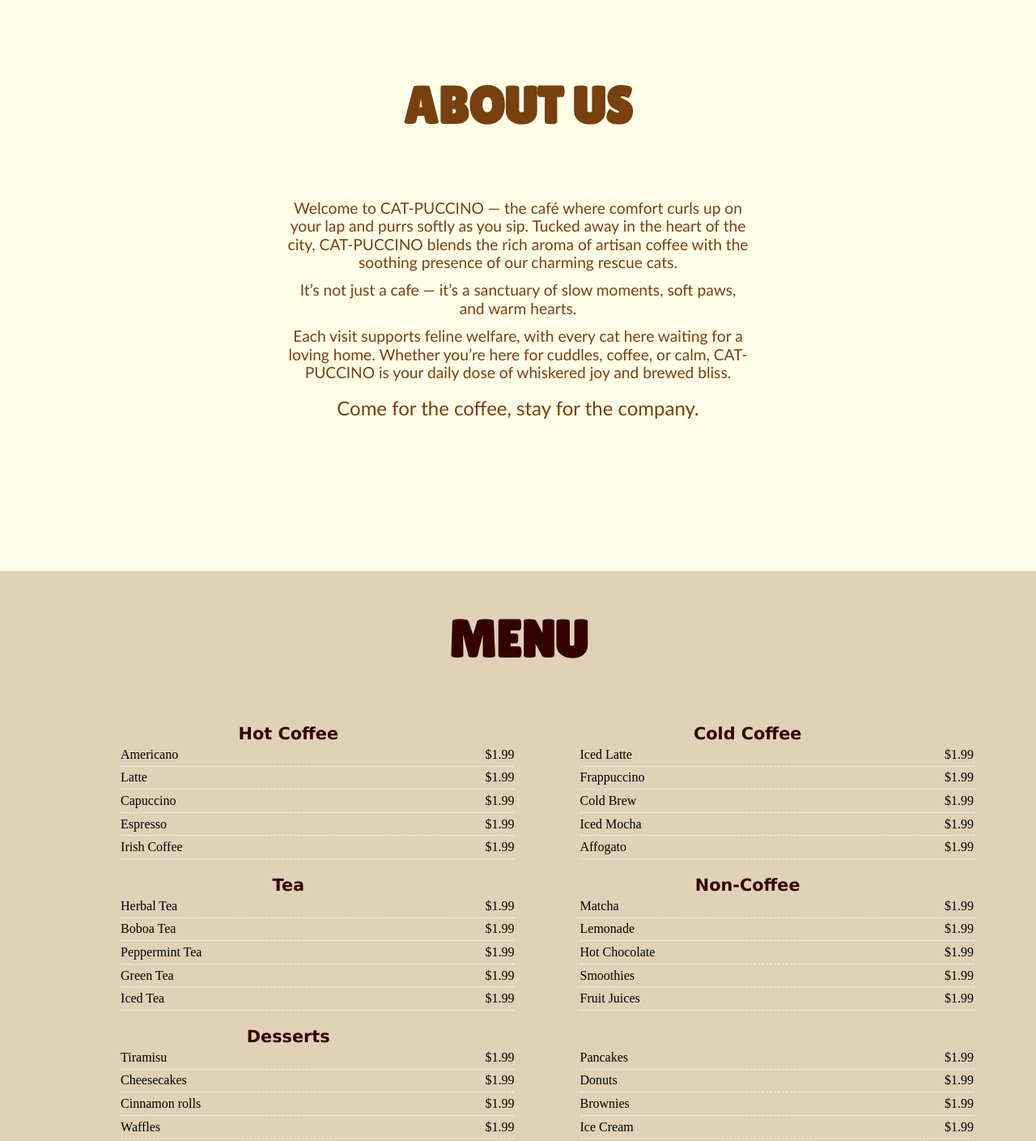
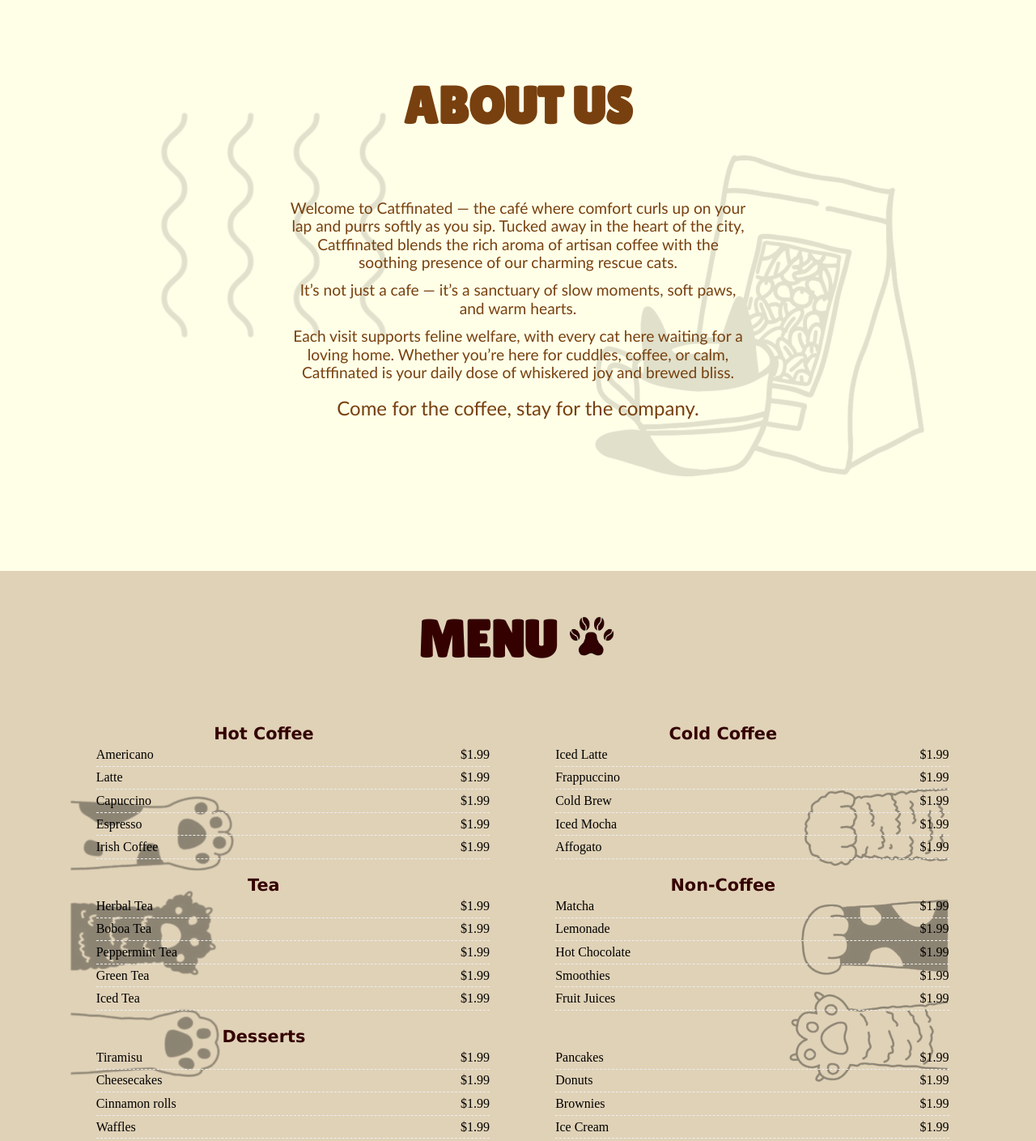
Before and after one commit to Anshul-Bhau/CAT-PUCCINO, a plain HTML site: page index.html in a window 1280 px wide. Shown: the part 895-2304 px from the top of the page at 81% size. Drawn offline with Linux system fonts and the light colour scheme; a web font is replaced by a local one.

Commit message:
visual changes

```diff
--- a/index.html
+++ b/index.html
@@ -19,7 +19,7 @@
     <header>
         <nav class="nav-bar">
             <div class="nav-left-elem">
-                <a href="index.html">CAT-PUCCINO</a>
+                <a href="index.html">Catffinated</a>
             </div>
             <div class="nav-right-elem">
                 <ul class="list-items">
@@ -48,12 +48,16 @@
     </div>
 
     <div class="about-us" id="about-us">
+        <div class="bg-img">
+            <img id="swigly" src="images/swigly-lines.png" alt="">
+            <img id="cat-pack" src="images/bgimage.png" alt="">
+        </div>
         <div class="about-text-cont">
             <h2>ABOUT US</h2>
             <div class="sub-text">
-                <p>Welcome to CAT-PUCCINO — the café where comfort curls up on your lap and purrs softly as you sip.
+                <p>Welcome to Catffinated — the café where comfort curls up on your lap and purrs softly as you sip.
                     Tucked
-                    away in the heart of the city, CAT-PUCCINO blends the rich aroma of artisan coffee with the soothing
+                    away in the heart of the city, Catffinated blends the rich aroma of artisan coffee with the soothing
                     presence of our charming rescue cats.</p>
 
                 <p>It’s not just a cafe — it’s a sanctuary of slow moments, soft
@@ -61,7 +65,7 @@
 
                 <p>Each visit supports feline welfare, with every cat here waiting for a loving home. Whether you’re
                     here
-                    for cuddles, coffee, or calm, CAT-PUCCINO is your daily dose of whiskered joy and brewed bliss.</p>
+                    for cuddles, coffee, or calm, Catffinated is your daily dose of whiskered joy and brewed bliss.</p>
 
                 <p id="endline">Come for the coffee, stay for the company.</p>
             </div>
@@ -69,8 +73,12 @@
     </div>
 
     <div class="menu" id="menu">
+        <div class="menu-bg-img">
+            <img id="left" src="images/cat-paws-1.png" alt="">
+            <img id="right" src="images/cat-paws-2.png" alt="">
+        </div>
         <div class="menu-heading">
-            <h2>MENU</h2>
+            <h2>MENU <img id="menu-img" src="images/cat3.png" alt=""></h2>
         </div>
         <div class="first-row">
             <div class="hot">
@@ -307,11 +315,11 @@
             <div class="contact" id="contact">
                 <h4>Contact</h4>
                 <div class="contact-text">
-                    <p><span id="name">CAT-PUCCINO</span></p>
-                    <p>Address</p>
-                    <p>Address</p>
+                    <p><span id="name">Catffinated</span></p>
+                    <p>12 Paws & Whiskers Street, Catford Alley</p>
+                    <p>Mumbai, India</p>
                     <p>Phone: 123456789</p>
-                    <p>email: <span id="email">catpuccino@gmail.com</span></p>
+                    <p>email: <span id="email">catffinated@gmail.com</span></p>
                 </div>
                 <hr>
                 <img src="images/logo.png" alt="logo">
@@ -368,7 +376,7 @@
                 <h4>News</h4>
                 <p class="news-name">
                     <a href="">
-                        Cat-puccino updates 2025
+                        Catffinated updates 2025
                     </a>
                 </p>
                 <p class="news-date">
@@ -386,14 +394,14 @@
                 <hr style="border: 1px solid #626262;  margin: 12px 0;">
                 <p class="news-name">
                     <a href="">
-                        The Cat-puccino "Gathering Room"
+                        The Catffinated "Gathering Room"
                     </a>
                 </p>
                 <p class="news-date">16 August, 2024</p>
                 <hr style="border: 1px solid #626262;  margin: 12px 0;">
                 <p class="news-name">
                     <a href="">
-                        Cat-puccino updates 2024
+                        Catffinated updates 2024
                     </a>
                 </p>
                 <p class="news-date">
@@ -403,13 +411,5 @@
         </div>
     </footer>
 </body>
-<!-- <script>
-    const cursor = document.getElementById("emojiCursor");
-
-    document.addEventListener("mousemove", (e) => {
-        cursor.style.left = e.pageX + 5 + "px";
-        cursor.style.top = e.pageY + 5 + "px";
-    });
-</script> -->
 
 </html>
--- a/style.css
+++ b/style.css
@@ -5,7 +5,6 @@
     margin: 0;
     padding: 0;
     box-sizing: border-box;
-
 }
 
 html {
@@ -154,7 +153,36 @@ html {
     width: 100%;
 }
 
+.about-us .bg-img {
+    display: flex;
+    flex-direction: row;
+    gap: 13rem;
+    justify-content: space-between;
+    position: absolute;
+    opacity: 0.3;
+    z-index: 1;
+}
+
+#cat-pack {
+    opacity: 0.4;
+    position: absolute;
+    right: -50%;
+    bottom: -5%;
+}
+
+#swigly {
+    opacity: 0.4;
+    height: 550px;
+    rotate: 90deg;
+    position: relative;
+    margin-bottom: 55px;
+    left: -55%;
+    top: 18%;
+}
+
 .about-text-cont {
+    position: relative;
+    z-index: 99;
     display: flex;
     flex-direction: column;
     justify-content: space-around;
@@ -189,6 +217,8 @@ html {
 }
 
 .menu {
+    position: relative;
+    z-index: 1;
     display: flex;
     flex-direction: column;
     justify-content: space-evenly;
@@ -196,7 +226,38 @@ html {
     background: #e0d2b7;
     padding: 3rem 2rem;
     gap: 20px;
+    overflow: hidden;
 }
+
+.menu-bg-img {
+    position: absolute;
+    bottom: -10%;
+    left: 0;
+    width: 100%;
+    height: 100%;
+    display: flex;
+    justify-content: space-between;
+    align-items: center;
+    z-index: 0;
+    opacity: 0.37;
+    pointer-events: none;
+}
+
+.menu-bg-img img {
+    max-height: 80%;
+    object-fit: contain;
+}
+
+#left {
+    transform: rotate(90deg);
+    margin-left: -55px;
+}
+
+#right {
+    transform: rotate(270deg);
+    margin-right: -55px;
+}
+
 
 .menu-heading h2 {
     font-family: "Lilita One", sans-serif;
@@ -204,6 +265,12 @@ html {
     font-weight: 700;
     color: #340100;
     margin-bottom: 3rem;
+}
+
+#menu-img {
+    filter: contrast(2.5);
+    height: 3.3rem;
+    width: auto;
 }
 
 .desserts {
@@ -216,6 +283,8 @@ html {
 .first-row,
 .second-row,
 .third-row {
+    position: relative;
+    right: 2.5%;
     display: flex;
     flex-direction: row;
     justify-content: space-evenly;
@@ -323,13 +392,13 @@ html {
     font-family: "WDXL Lubrifont SC", sans-serif;
     font-size: 1rem;
     font-weight: 500;
-    color: #626262;
+    color: #747474;
 }
 
 #name {
     font-family: "WDXL Lubrifont SC", sans-serif;
-    font: 1.5rem;
-    font-weight: 800;
+    font-size: 1.5rem;
+    font-weight: 400;
     color: #e1e1e1;
 }
 
@@ -376,7 +445,7 @@ html {
 }
 
 .time {
-    color: #626262;
+    color: #747474;
     font-family: "WDXL Lubrifont SC", sans-serif;
     font-size: 1rem;
     font-weight: 500;
```
Also changed, not shown: images/bg-img-2.png (added), images/bgimage.png (added), images/cat-paws-1.png (added), images/cat-paws-2.png (added), images/cat2.png (added), images/cat3.png (added), images/logo.png, images/swigly-lines.png (added).
